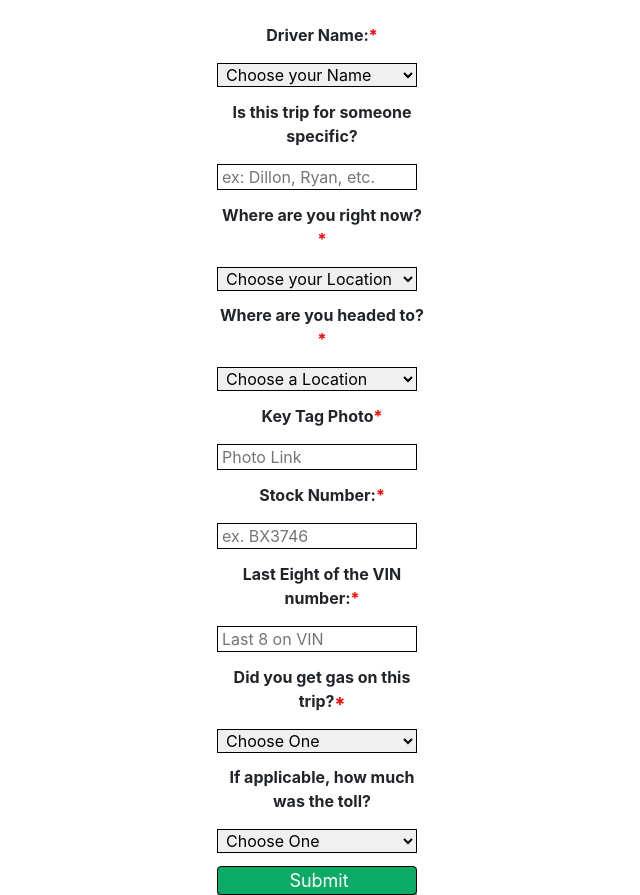
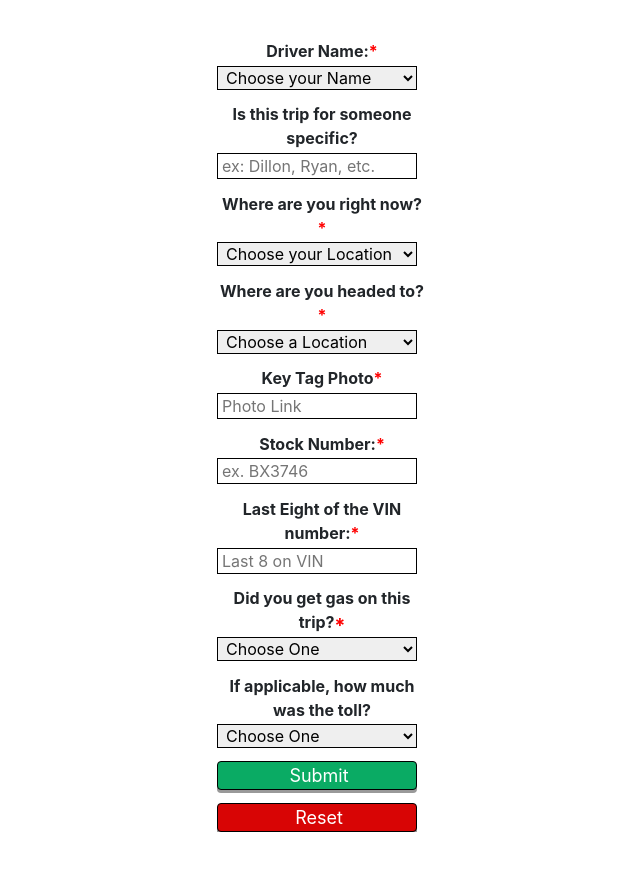
Before and after one commit to bjouellette/InventoryTransport, a React (Create React App) app in the folder frontend/: page /form in a window 1280 px wide. Shown: the part 167-1062 px from the top of the page, without its empty margins (318-958 px from the left). After the commit the page ends 999 px from the top, so only its background shows below. Built offline with nearby package versions, Linux system fonts and the light colour scheme.

Commit message:
form Styling and reset btn

```diff
--- a/frontend/src/components/form.css
+++ b/frontend/src/components/form.css
@@ -13,7 +13,7 @@
  min-width: 100%;
  height: 100vh;
  border: none;
- padding: 5vw;
+ padding: 0vw;
  position: relative;
 }
 
@@ -22,7 +22,7 @@
     text-decoration: underline;
     text-align: center;
     color: black;
-    margin: 0 0 5vh 0;
+    margin: 10vh 0 5vh 0;
 
 }
 
@@ -37,6 +37,8 @@
 
 .form-box p{
     font-weight: bold;
+    width: auto;
+    margin:auto;
 }
 
 .form{
@@ -54,10 +56,21 @@
     background-color: #0AAB64;
     border: none;
     color: #FFFFFF;
-    text-align: center;
     font-size: 18px;
     padding: 20px;
-    width: 300px;
+    transition: all 0.5s;
+    cursor: pointer;
+    margin: 5px;
+    box-shadow: 0 3px #999;
+}
+.reset{
+    display: inline-block;
+    border-radius: 4px;
+    background-color: rgb(216, 5, 5);
+    border: none;
+    color: #FFFFFF;
+    font-size: 18px;
+    padding: 20px;
     transition: all 0.5s;
     cursor: pointer;
     margin: 5px;
@@ -67,8 +80,15 @@
 .submit:hover {
     background-color: #127646;
 }
+.reset:hover {
+    background-color: rgb(151, 4, 4);
+}
 
 .submit:active {
     box-shadow: 0 1px #666;
     transform: translateY(4px)
 }
+.reset:active{
+    box-shadow: 0 1px #666;
+    transform: translateY(4px)
+}
--- a/frontend/src/components/form.js
+++ b/frontend/src/components/form.js
@@ -14,6 +14,10 @@ export default function Form() {
   };
   console.log(errors);
 
+  function subComplete() {
+    alert("\nSubmission Complete!\n\nClick OK")
+  }
+
   return (
     <div className="App m-3">
       <main style={{ padding: "1rem 0" }}>
@@ -29,7 +33,6 @@ export default function Form() {
             height="30"
             className="d-inline-block align-top"
             alt="Connect Logo"
-            alignContent="left"
             /></Nav.Link>
              </Nav>
         </Navbar.Brand>
@@ -179,7 +182,8 @@ export default function Form() {
                 <option value="1.75">$1.75</option>
                 <option value="4.00">$4.00</option>
             </select>
-            <input className="submit" type="submit" />
+            <input className="submit" type="submit" onClick={(subComplete)} />
+            <input className="reset" type="reset" />
         </form>
         </div>
         </main>
```
Also changed, not shown: 1 other file (tests, documents, lock files or other folders).
